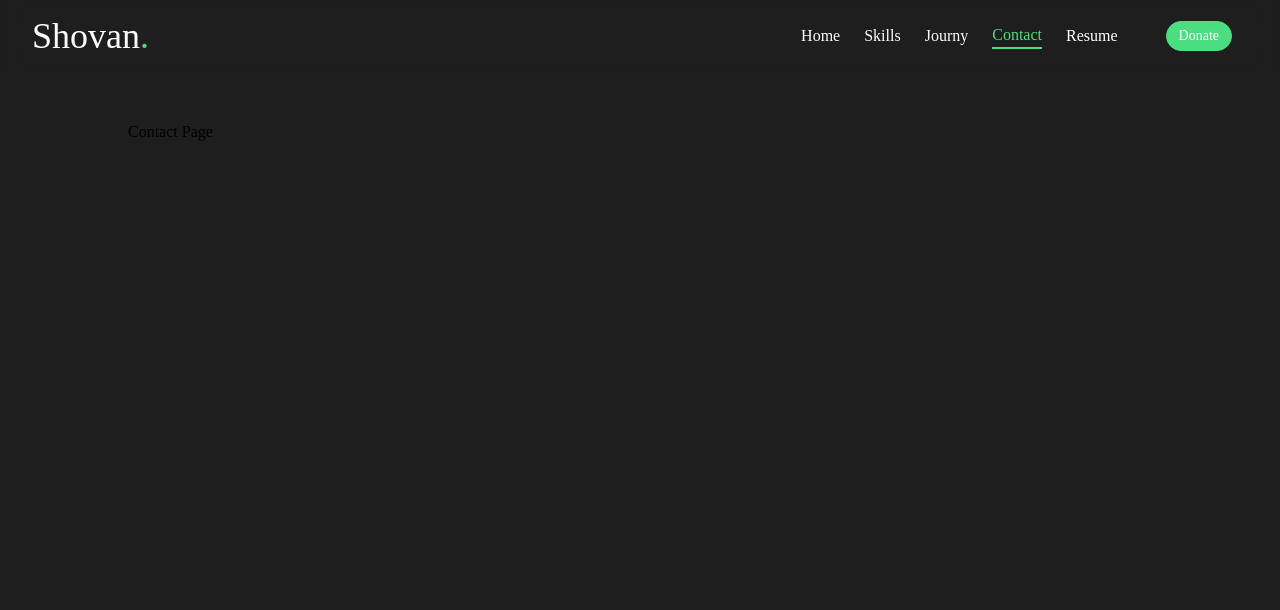
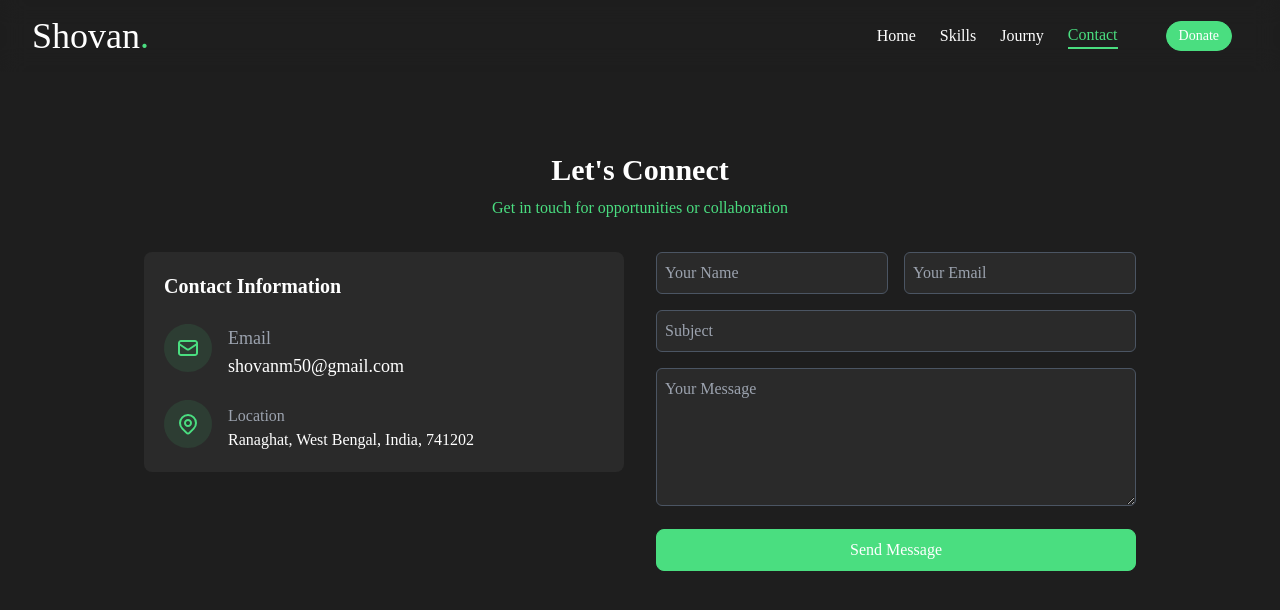
Before and after one commit to shovan04/shovan04, a React (Vite) app: page /contact in a window 1280 px wide. Shown: the top 610 px of the page. Built offline with nearby package versions, Linux system fonts and the light colour scheme; a web font is replaced by a local one.

Commit message:
add contact page and fix nav bar ui issue

```diff
--- a/src/App.tsx
+++ b/src/App.tsx
@@ -3,6 +3,7 @@ import HomePage from "./components/home";
 import NavBar from "./components/nav";
 import Skills from "./components/skills";
 import ProfessionalJourney from "./components/journy";
+import ContactPage from "./components/contact";
 
 function App() {
   return (
@@ -13,8 +14,8 @@ function App() {
           <Route path="/" element={<HomePage />} />
           <Route path="/skills" element={<Skills />} />
           <Route path="/journy" element={<ProfessionalJourney />} />
-          <Route path="/contact" element={<div>Contact Page</div>} />
-          <Route path="/resume" element={<div>Resume Page</div>} />
+          <Route path="/contact" element={<ContactPage />} />
+          {/* <Route path="/resume" element={<div>Resume Page</div>} /> */}
           <Route path="/donate" element={<div>Donate Page</div>} />
           <Route path="*" element={<div>404 Error Page</div>} />
         </Routes>
--- /dev/null
+++ b/src/components/contact.tsx
@@ -0,0 +1,175 @@
+const ContactPage = () => {
+  return (
+    <section className="mx-auto p-4 py-8 text-white">
+      <div className="text-center mb-8">
+        <h1 className="text-3xl font-bold mb-2">Let's Connect</h1>
+        <p className="text-accent">
+          Get in touch for opportunities or collaboration
+        </p>
+      </div>
+
+      <div className="grid grid-cols-1 md:grid-cols-2 gap-8">
+        {/* Contact Information */}
+        <div className="space-y-4 bg-secondary rounded-lg max-h-fit p-5">
+          <h2 className="text-xl font-semibold">Contact Information</h2>
+          <div className="space-y-2 flex items-center justify-start gap-4">
+            <svg
+              xmlns="http://www.w3.org/2000/svg"
+              xmlnsXlink="http://www.w3.org/1999/xlink"
+              width="48"
+              height="48"
+              viewBox="0 0 48 48"
+            >
+              <path
+                transform="matrix(1 0 0 1 0 0)"
+                d="M24 0C10.7452 0 0 10.7452 0 24L0 24.036C0 37.2908 10.7092 48 23.964 48L24 48C37.2548 48 48 37.2908 48 24.036L48 24C48 10.7452 37.2908 0 24.036 0L24 0Z"
+                fill-rule="nonzero"
+                fill="rgb(74, 222, 128)"
+                fill-opacity="0.1"
+              />
+              <defs>
+                <clipPath id="clipPath4355587249">
+                  <path
+                    transform="matrix(1 0 0 1 12 12)"
+                    d="M0 0L24 0L24 24L0 24L0 0Z"
+                    fill-rule="nonzero"
+                  />
+                </clipPath>
+              </defs>
+              <g clip-path="url(#clipPath4355587249)">
+                <defs>
+                  <clipPath id="clipPath6225878745">
+                    <path
+                      transform="matrix(1 0 0 1 12 12)"
+                      d="M0 0L24 0L24 24L0 24L0 0Z"
+                      fill-rule="nonzero"
+                    />
+                  </clipPath>
+                </defs>
+                <g clip-path="url(#clipPath6225878745)">
+                  <path
+                    transform="matrix(1 0 0 1 15 17)"
+                    d="M2 15Q0.757357 15 -0.121319 14.1213Q-1 13.2426 -1 12L-1 3.01352C-1.00014 3.0039 -1.00014 2.99427 -1 2.98463L-1 2Q-1 0.75736 -0.121321 -0.12132Q0.757359 -1 2 -1L16 -1Q17.2426 -1 18.1213 -0.121322Q19 0.757359 19 2L19 2.98461C19.0001 2.99426 19.0001 3.00391 19 3.01355L19 12Q19 13.2426 18.1213 14.1213Q17.2426 15 16 15L2 15ZM17 2.46482L17 2Q17 1.58579 16.7071 1.29289Q16.4142 1 16 1L2 1Q1.58579 1 1.29289 1.29289Q1 1.58579 1 2L1 2.46482L8.4447 7.42795Q8.69703 7.5963 9 7.5963Q9.30297 7.5963 9.555 7.42815L17 2.46482ZM1 4.86852L7.3353 9.09205Q8.09108 9.5963 9 9.5963Q9.90892 9.5963 10.665 9.09185L17 4.86852L17 12Q17 12.4142 16.7071 12.7071Q16.4142 13 16 13L2 13Q1.58579 13 1.29289 12.7071Q1 12.4142 1 12L1 4.86852Z"
+                    fill-rule="evenodd"
+                    fill="rgb(74, 222, 128)"
+                  />
+                </g>
+              </g>
+            </svg>
+            <p className="text-lg">
+              <span className="text-md text-gray-400">Email</span>
+              <br />
+              shovanm50@gmail.com
+            </p>
+          </div>
+          <div className="space-y-2 flex items-center justify-start gap-4">
+            <svg
+              xmlns="http://www.w3.org/2000/svg"
+              xmlnsXlink="http://www.w3.org/1999/xlink"
+              width="48"
+              height="48"
+              viewBox="0 0 48 48"
+            >
+              <path
+                transform="matrix(1 0 0 1 0 0)"
+                d="M24 0C10.7452 0 0 10.7452 0 24L0 24.036C0 37.2908 10.7092 48 23.964 48L24 48C37.2548 48 48 37.2908 48 24.036L48 24C48 10.7452 37.2908 0 24.036 0L24 0Z"
+                fill-rule="nonzero"
+                fill="rgb(74, 222, 128)"
+                fill-opacity="0.1"
+              />
+              <defs>
+                <clipPath id="clipPath6623906965">
+                  <path
+                    transform="matrix(1 0 0 1 12 12)"
+                    d="M0 0L24 0L24 24L0 24L0 0Z"
+                    fill-rule="nonzero"
+                  />
+                </clipPath>
+              </defs>
+              <g clip-path="url(#clipPath6623906965)">
+                <defs>
+                  <clipPath id="clipPath9982003031">
+                    <path
+                      transform="matrix(1 0 0 1 12 12)"
+                      d="M0 0L24 0L24 24L0 24L0 0Z"
+                      fill-rule="nonzero"
+                    />
+                  </clipPath>
+                </defs>
+                <g clip-path="url(#clipPath9982003031)">
+                  <path
+                    transform="matrix(1 0 0 1 16 15.0003)"
+                    d="M14.3641 14.3638L10.1211 18.6068Q9.24319 19.4856 8.0005 19.4856Q6.75781 19.4856 5.87954 18.6065L1.63598 14.3639Q-1.00006 11.7277 -1 7.99984Q-0.999936 4.27197 1.63609 1.63598Q4.27213 -1 8 -1Q11.7279 -0.999999 14.3639 1.63599Q16.9999 4.27197 17 7.99985Q17.0001 11.7277 14.3641 14.3638L14.3641 14.3638ZM12.9499 12.9496Q15 10.8993 15 7.99988Q14.9999 5.10042 12.9497 3.05021Q10.8995 1 8 1Q5.10054 1 3.0503 3.05021Q1.00005 5.10042 1 7.99988Q0.99995 10.8993 3.05002 12.9495L7.29446 17.193Q7.58683 17.4856 8.0005 17.4856Q8.41417 17.4856 8.70689 17.1926L12.9499 12.9496L12.9499 12.9496Z"
+                    fill-rule="nonzero"
+                    fill="rgb(74, 222, 128)"
+                  />
+                  <path
+                    transform="matrix(1 0 0 1 21 20)"
+                    d="M7 3Q7 4.65685 5.82843 5.82843Q4.65685 7 3 7Q1.34314 7 0.171572 5.82842Q-1 4.65685 -1 3Q-1 1.34314 0.171573 0.171573Q1.34314 -1 3 -1Q4.65685 -1 5.82843 0.171572Q7 1.34314 7 3L7 3ZM5 3Q5 2.17157 4.41421 1.58579Q3.82843 1 3 1Q2.17157 1 1.58579 1.58579Q1 2.17157 1 3Q1 3.82843 1.58579 4.41421Q2.17157 5 3 5Q3.82843 5 4.41421 4.41421Q5 3.82843 5 3L5 3Z"
+                    fill-rule="nonzero"
+                    fill="rgb(74, 222, 128)"
+                  />
+                </g>
+              </g>
+            </svg>
+
+            <p>
+              <span className="text-md text-gray-400">Location</span>
+              <br />
+              Ranaghat, West Bengal, India, 741202
+            </p>
+          </div>
+        </div>
+
+        {/* Contact Form */}
+        <form className="space-y-4 text-md">
+          {/* Name & Email in Same Line */}
+          <div className="grid grid-cols-1 md:grid-cols-2 gap-4">
+            <input
+              type="text"
+              id="name"
+              placeholder="Your Name"
+              className="w-full p-2 border border-gray-600 rounded-md bg-secondary focus:outline-none"
+              required
+            />
+            <input
+              type="email"
+              id="email"
+              placeholder="Your Email"
+              className="w-full p-2 border border-gray-600 rounded-md bg-secondary focus:outline-none"
+              required
+            />
+          </div>
+
+          {/* Subject */}
+          <input
+            type="text"
+            id="subject"
+            placeholder="Subject"
+            className="w-full p-2 border border-gray-600 rounded-md bg-secondary focus:outline-none"
+            required
+          />
+
+          {/* Message */}
+          <textarea
+            id="message"
+            placeholder="Your Message"
+            rows={5}
+            className="w-full p-2 border border-gray-600 rounded-md bg-secondary focus:outline-none"
+            required
+          ></textarea>
+
+          {/* Submit Button */}
+          <button
+            type="submit"
+            className="w-full bg-accent text-white py-2 px-4 rounded-lg hover:bg-transparent border-accent border transition-colors duration-300"
+          >
+            Send Message
+          </button>
+        </form>
+      </div>
+    </section>
+  );
+};
+
+export default ContactPage;
--- a/src/components/nav.tsx
+++ b/src/components/nav.tsx
@@ -78,7 +78,7 @@ const Navbar = () => {
           ))}
           <Link
             to="/donate"
-            className="mt-2 px-4 py-2 text-sm text-white rounded-full border border-accent bg-accent hover:bg-transparent hover:border-accent hover:shadow-xl transition-all duration-300"
+            className="mt-2 px-4 py-2 rounded-full text-white border border-accent bg-accent hover:bg-transparent hover:border-accent hover:shadow-xl transition-all duration-300"
             onClick={() => setIsMenuOpen(false)}  // Added onClick here
           >
             Donate
--- a/src/widget/menuItem.tsx
+++ b/src/widget/menuItem.tsx
@@ -15,10 +15,10 @@ const menuItems = [
       name: "Contact",
       path: "/contact",
     },
-    {
-      name: "Resume",
-      path: "/resume",
-    },
+    // {
+    //   name: "Resume",
+    //   path: "/resume",
+    // },
   ];
 
 
```
